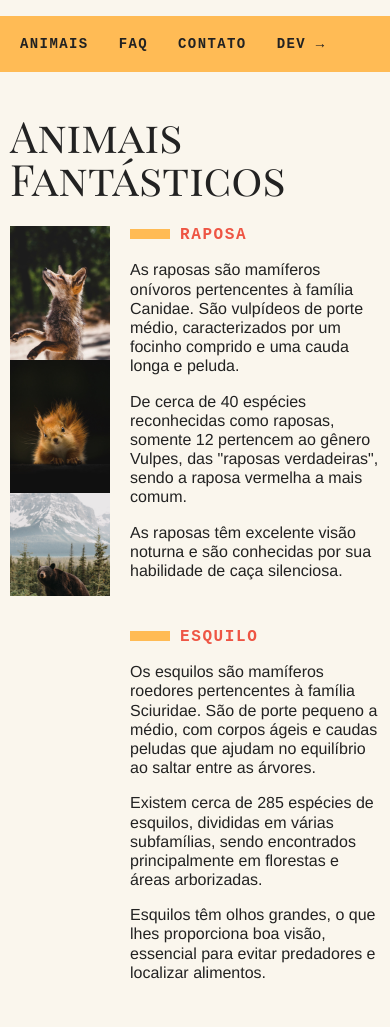
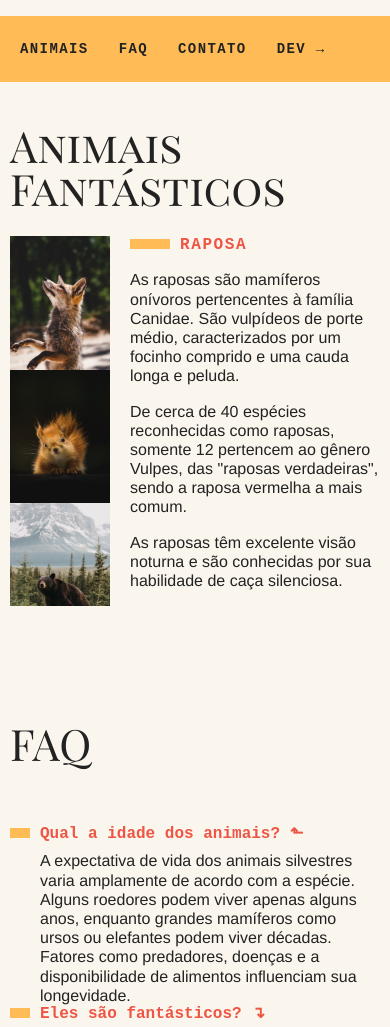
Before and after one commit to ThalisElias/Animais-Fant-sticos, a plain HTML site: page index.html in a window 390 px wide. Shown: the top 1027 px of the page. Drawn offline with Linux system fonts and the light colour scheme; a web font is replaced by a local one.

Commit message:
algumas funções JS

```diff
--- a/css/home/animais.css
+++ b/css/home/animais.css
@@ -18,6 +18,9 @@
   height: 370px;
   overflow-y: scroll;
   grid-column: 2;
+}
+.animais-lista li {
+  cursor: pointer;
 }
 .animais-lista::-webkit-scrollbar {
   width: 18px;
@@ -40,3 +43,21 @@
     grid-column: 1;
   }
 }
+.js .js-tabcontent section {
+  display: none;
+}
+
+.js-tabcontent section.ativo {
+  display: block !important;
+  animation: show 1s forwards;
+}
+@keyframes show {
+  from {
+    opacity: 0;
+    transform: translate3d(-30px, 0, 0);
+  }
+  to {
+    opacity: 1;
+    transform: translate3d(0, 0, 0);
+  }
+}
--- a/css/home/faq.css
+++ b/css/home/faq.css
@@ -22,7 +22,30 @@
   margin-bottom: 0.5rem;
   margin-left: 30px;
 }
-
+.js .js-accordion dd {
+  display: none;
+}
+.js-accordion dt::after {
+  content: "↴";
+  margin-left: 10px;
+}
+.js-accordion dt.ativo::after {
+  content: "⬑";
+}
+.js-accordion dd.ativo {
+  display: block;
+  animation: slideDown 0.5s forwards;
+}
+@keyframes slideDown {
+  from {
+    opacity: 0;
+    max-height: 0;
+  }
+  to {
+    opacity: 1;
+    max-height: 120px;
+  }
+}
 @media (max-width: 700px) {
   .faq-lista {
     grid-column: 1/-1;
--- a/css/home/header.css
+++ b/css/home/header.css
@@ -11,7 +11,7 @@
 
 .menu li a {
   display: block;
-  padding: 10px;
+  padding: 15px 10px;
   margin-right: 10px;
   color: var(--cor-texto-1);
 }
--- a/css/style.css
+++ b/css/style.css
@@ -15,3 +15,7 @@
 @import "./utilidades/componentes.css";
 @import "./utilidades/cores.css";
 @import "./utilidades/tipografia.css";
+
+.blue {
+  background: blue;
+}
--- a/css/utilidades/componentes.css
+++ b/css/utilidades/componentes.css
@@ -12,6 +12,15 @@
   margin-bottom: 1rem;
   grid-column: 1/4;
 }
+.js .js-scroll {
+  opacity: 0;
+  transform: translate3d(-30px, 0, 0);
+}
+.js .js-scroll.ativo {
+  opacity: 1;
+  transition: 0.3s;
+  transform: translate3d(0, 0, 0);
+}
 @media (max-width: 700px) {
   .grid-section {
     grid-column: 1;
--- a/index.html
+++ b/index.html
@@ -9,21 +9,24 @@
   <link href="https://fonts.googleapis.com/css2?family=Playfair+Display+SC:ital,wght@0,400;0,700;0,900;1,400;1,700;1,900&family=Playfair:ital,opsz,wght@0,5..1200,300..900;1,5..1200,300..900&display=swap" rel="stylesheet">
   <link rel="stylesheet" href="./css/style.css">
   <title>Animais Fantásticos</title>
+  <script>
+    document.documentElement.className += " js"
+  </script>
 </head>
 
 
 <body class="cor-bg-1 cor-texto-1">
-  <nav class="menu cor-bg-2 font-1-x">
+  <nav class="menu cor-bg-2 font-1-x js-menu">
     <ul>
-      <li><a href="#animais"">Animais</a></li>
-      <li><a href=" #faq">Faq</a></li>
+      <li><a href="#animais">Animais</a></li>
+      <li><a href="#faq">Faq</a></li>
       <li><a href="#contato">Contato</a></li>
       <li><a href="https://thaliselias.github.io/">Dev →</a></li>
     </ul>
   </nav>
-  <section class="grid-section animais" id="animais">
+  <section class="grid-section animais js-scroll" id="animais">
     <h1 class="titulo font-2">Animais Fantásticos</h1>
-    <ul class="animais-lista">
+    <ul class="animais-lista js js-tabmenu">
       <li><img src="./img/imagem1.jpg" alt="raposa"></li>
       <li><img src="./img/imagem2.jpg" alt="esquilo"></li>
       <li><img src="./img/imagem3.jpg" alt="urso"></li>
@@ -31,7 +34,7 @@
       <li><img src="./img/imagem5.jpg" alt="macaco"></li>
       <li><img src="./img/imagem6.jpg" alt="leao"></li>
     </ul>
-    <div class="animais-descricao">
+    <div class="animais-descricao js js-tabcontent">
       <section>
         <h2 class="font-1-m cor-texto-2">Raposa</h2>
         <p>As raposas são mamíferos onívoros pertencentes à família Canidae. São vulpídeos de porte médio, caracterizados por um focinho comprido e uma cauda longa e peluda.</p>
@@ -70,9 +73,9 @@
       </section>
     </div>
   </section>
-  <section class="grid-section faq" id="faq">
+  <section class="grid-section faq js-scroll" id="faq">
     <h1 class="titulo font-2">FAQ</h1>
-    <dl class="faq-lista">
+    <dl class="faq-lista js-accordion">
       <dt>Qual a idade dos animais?</dt>
       <dd>A expectativa de vida dos animais silvestres varia amplamente de acordo com a espécie. Alguns roedores podem viver apenas alguns anos, enquanto grandes mamíferos como ursos ou elefantes podem viver décadas. Fatores como predadores, doenças e a disponibilidade de alimentos influenciam sua longevidade.</dd>
       <dt>Eles são fantásticos?</dt>
@@ -84,7 +87,7 @@
     </dl>
   </section>
 
-  <section class="grid-section contato" id="contato">
+  <section class="grid-section contato js-scroll" id="contato">
     <h1 class="titulo font-2">contato</h1>
     <div class="mapa">
       <img src="./img/mapa.png" alt="mapa">
--- a/js/script.js
+++ b/js/script.js
@@ -0,0 +1,81 @@
+function initTabnav() {
+  const tabMenu = document.querySelectorAll(".js-tabmenu li");
+  const tabContent = document.querySelectorAll(".js-tabcontent section");
+  if (tabMenu.length && tabContent.length) {
+    tabContent[0].classList.add("ativo");
+
+    function activeTab(index) {
+      tabContent.forEach((section) => {
+        section.classList.remove("ativo");
+      });
+      tabContent[index].classList.add("ativo");
+    }
+
+    tabMenu.forEach((itemMenu, index) => {
+      itemMenu.addEventListener("click", () => {
+        activeTab(index);
+      });
+    });
+  }
+}
+
+initTabnav();
+function initAccordion() {
+  const acoordionList = document.querySelectorAll(".js-accordion dt");
+  const ativoClass = "ativo";
+  if (acoordionList.length) {
+    acoordionList[0].classList.add(ativoClass);
+    acoordionList[0].nextElementSibling.classList.add(ativoClass);
+    function ativarAccordion(event) {
+      this.classList.toggle(ativoClass);
+      this.nextElementSibling.classList.toggle(ativoClass);
+    }
+    acoordionList.forEach((item) => {
+      item.addEventListener("click", ativarAccordion);
+    });
+  }
+}
+
+initAccordion();
+function initScrollSuave() {
+  const linksInternos = document.querySelectorAll(".js-menu a[href^='#']");
+  function scrollSuave(event) {
+    event.preventDefault();
+    const hrefItem = event.currentTarget.getAttribute("href");
+    const section = document.querySelector(hrefItem);
+    section.scrollIntoView({
+      behavior: "smooth",
+      block: "start",
+    });
+    // const topo = section.offsetTop;
+    // window.scrollTo({
+    //   top: topo,
+    //   behavior: "smooth",
+    // });
+  }
+  linksInternos.forEach((item) => {
+    item.addEventListener("click", scrollSuave);
+  });
+}
+initScrollSuave();
+
+function initAnimaScroll() {
+  const sections = document.querySelectorAll(".js-scroll");
+
+  if (sections.length) {
+    const windowTamanho = window.innerHeight * 0.5;
+
+    function animaScroll() {
+      sections.forEach((section) => {
+        const sectionTop = section.getBoundingClientRect().top;
+        const isSectionVisible = sectionTop - windowTamanho;
+        if (isSectionVisible < 0) {
+          section.classList.add("ativo");
+        }
+      });
+    }
+    animaScroll();
+    window.addEventListener("scroll", animaScroll);
+  }
+}
+initAnimaScroll();
```
